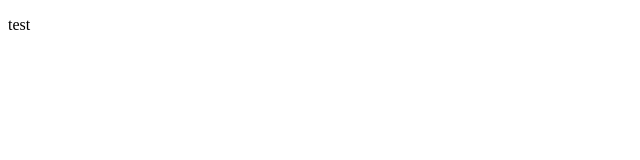
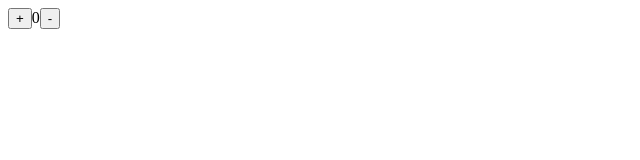
Before and after one commit to honeyhyoni/context-redux-mobx, a React (Create React App) app in the folder first-redux/: page / in a window 1280 px wide. Shown: the top 160 px of the page, without its empty margins (0-640 px from the left). Built offline with nearby package versions, Linux system fonts and the light colour scheme.

Commit message:
:art: add basic counter

```diff
--- a/first-redux/src/App.tsx
+++ b/first-redux/src/App.tsx
@@ -1,10 +1,11 @@
 import React from 'react';
+import Counter from "./components/Counter";
 
 function App() {
   return (
     <div className="App">
       <div>
-        <p>test</p>
+          <Counter />
       </div>
     </div>
   );
--- /dev/null
+++ b/first-redux/src/components/Counter.tsx
@@ -0,0 +1,27 @@
+import React, {useCallback} from 'react';
+import {useDispatch, useSelector} from "react-redux";
+import {RootState} from "../reducer";
+import {decrease, increase} from "../reducer/counter";
+
+const Counter = (): JSX.Element => {
+    const { count } = useSelector((state: RootState) => state.counter);
+    const dispatch = useDispatch();
+
+    const onIncrease = useCallback(() => {
+        dispatch(increase(count))
+    },[count]);
+
+    const onDecrease = useCallback(() => {
+        dispatch(decrease(count))
+    }, [count])
+
+    return (
+        <div>
+            <button onClick={onIncrease}>+</button>
+            <span>{count}</span>
+            <button onClick={onDecrease}>-</button>
+        </div>
+    )
+}
+
+export default Counter;
--- /dev/null
+++ b/first-redux/src/reducer/counter.ts
@@ -0,0 +1,26 @@
+export const INCREASE = 'Count/Increase' as const;
+export const DECREASE = 'Count/Decrease' as const;
+
+const initState = {
+    count: 0
+}
+
+export const increase = (count: number) => ({ type: INCREASE, count });
+export const decrease = (count: number) => ({ type: DECREASE, count });
+
+const counter = (state = initState, action: Record<string, any>) => {
+    switch (action.type) {
+        case INCREASE:
+            return {
+                count: action.count + 1
+            };
+        case DECREASE:
+            return {
+                count: action.count - 1
+            };
+        default:
+            return state;
+    }
+}
+
+export default counter;
--- a/first-redux/src/reducer/index.ts
+++ b/first-redux/src/reducer/index.ts
@@ -1,4 +1,5 @@
 import { combineReducers } from 'redux';
+import counter from "./counter";
 
 // (이전상태, 액션) => 다음상태
 const rootReducer = combineReducers({
@@ -8,6 +9,8 @@ const rootReducer = combineReducers({
                 return state;
         }
     },
+    counter
 });
 
 export default rootReducer;
+export type RootState = ReturnType<typeof rootReducer>;
```
Also changed, not shown: 1 other file (tests, documents, lock files or other folders).
